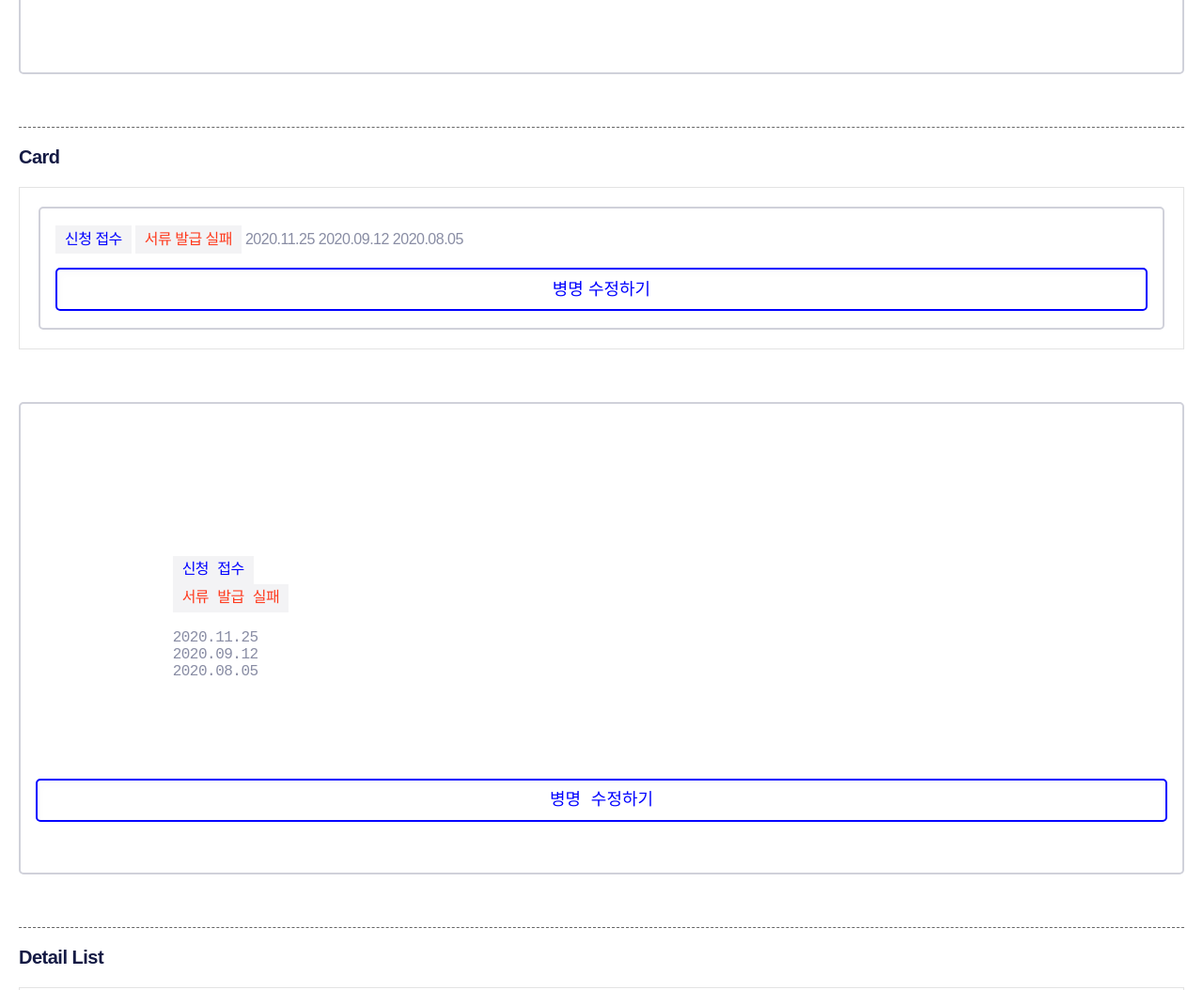
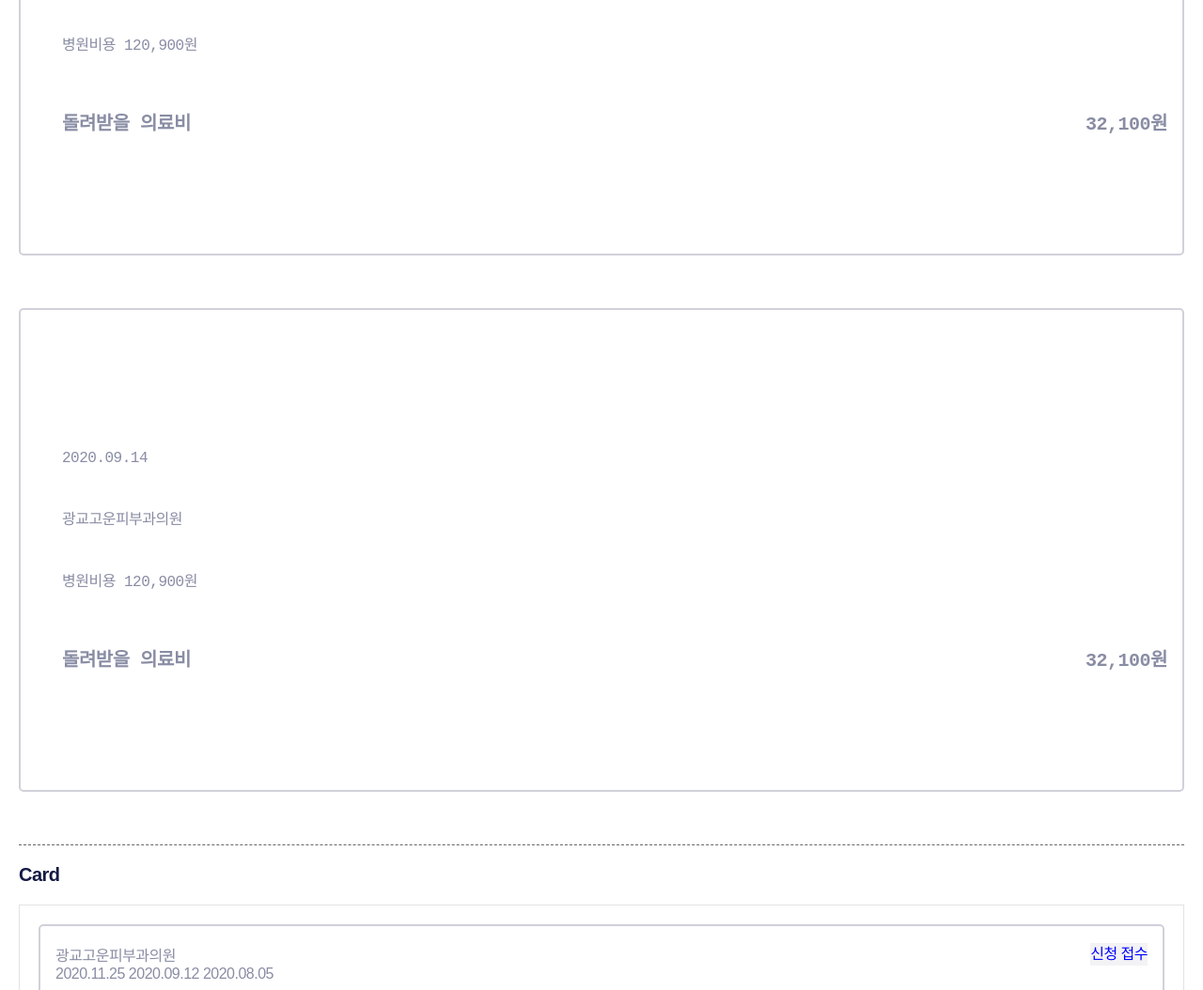
Before and after one commit to kim-j-s/maha_user, a plain HTML site: page dist/guide/template_element.html in a window 1280 px wide. Shown: the part 4457-5511 px from the top of the page at 94% size. Drawn offline with nearby package versions, Linux system fonts and the light colour scheme; a web font is replaced by a local one.

Commit message:
가이드

```diff
--- a/dist/guide/template_element.html
+++ b/dist/guide/template_element.html
@@ -154,9 +154,23 @@
             <label>
                 <input type="checkbox" name="" id="">
                 <span class="cont ty1">
-					<span class="conts">2020.09.14</span>
-                <span class="conts">광교고운피부과의원</span>
-                <span class="conts">병원비용 120,900원</span>
+					<span class="item">2020.09.14</span>
+                <span class="item">광교고운피부과의원</span>
+                <span class="item">병원비용 120,900원</span>
+                <strong class="rst">
+						<span class="txt">돌려받을 의료비</span>
+						<span class="won">32,100원</span>
+					</strong>
+                </span>
+            </label>
+        </div>
+        <div class="chkCard">
+            <label>
+                <input type="checkbox" name="" id="">
+                <span class="cont ty1">
+					<span class="item">2020.09.14</span>
+                <span class="item">광교고운피부과의원</span>
+                <span class="item">병원비용 120,900원</span>
                 <strong class="rst">
 						<span class="txt">돌려받을 의료비</span>
 						<span class="won">32,100원</span>
@@ -173,13 +187,12 @@
                 <input type="checkbox" name="" id="">
                 <span class="cont ty2">
 					<span class="top">
-						<span class="name"></span>
+						<span class="name">광교고운피부과의원</span>
                 <span class="badge ty1">신청 접수</span>
-                <span class="badge ty2">서류 발급 실패</span>
                 </span>
-                <span class="conts">2020.11.25</span>
-                <span class="conts">2020.09.12</span>
-                <span class="conts">2020.08.05</span>
+                <span class="item">2020.11.25</span>
+                <span class="item">2020.09.12</span>
+                <span class="item">2020.08.05</span>
                 </span>
             </label>
             <div class="btnArea">
@@ -187,7 +200,6 @@
             </div>
         </div>
     </div>
-
 
     <h2 class="guideTitleh2">Detail List</h2>
     <div class="guideElement">
--- a/src/css/_component.scss
+++ b/src/css/_component.scss
@@ -460,8 +460,8 @@
 
 .badge {
     display: inline-block;
-    padding: 0 10px;
-    line-height: 30px;
+    padding: 3pxrjwjf 10px;
+    line-height: 24px;
     background: #141a44;
     background: rgba(20, 26, 68, 0.05);
     &.ty1 {
--- a/src/css/_element.scss
+++ b/src/css/_element.scss
@@ -155,6 +155,9 @@
 .chkCard {
     position: relative;
     padding: 20px 18px;
+    + .chkCard {
+        margin-top: 20px;
+    }
     > label {
         display: block;
         > input {
@@ -178,12 +181,18 @@
                     padding-left: 28px;
                     background: url(../images/common/ico_chk_04_off.png) no-repeat left 8px / 15px auto;
                     transition: 0.3s;
-                    .conts {
+                    .item {
                         display: block;
                         line-height: 28px;
-                        + .conts {
+                        + .item {
                             margin-top: 2px;
                         }
+                    }
+                }
+                &.ty2 {
+                    .top {
+                        display: flex;
+                        justify-content: space-between;
                     }
                 }
                 .rst {
```
Also changed, not shown: dist/guide/template.html (+6 -7 lines), src/guide/template.html (+6 -7 lines), src/guide/template_element.html (+21 -9 lines), dist/css/common.css, 1 other file.
